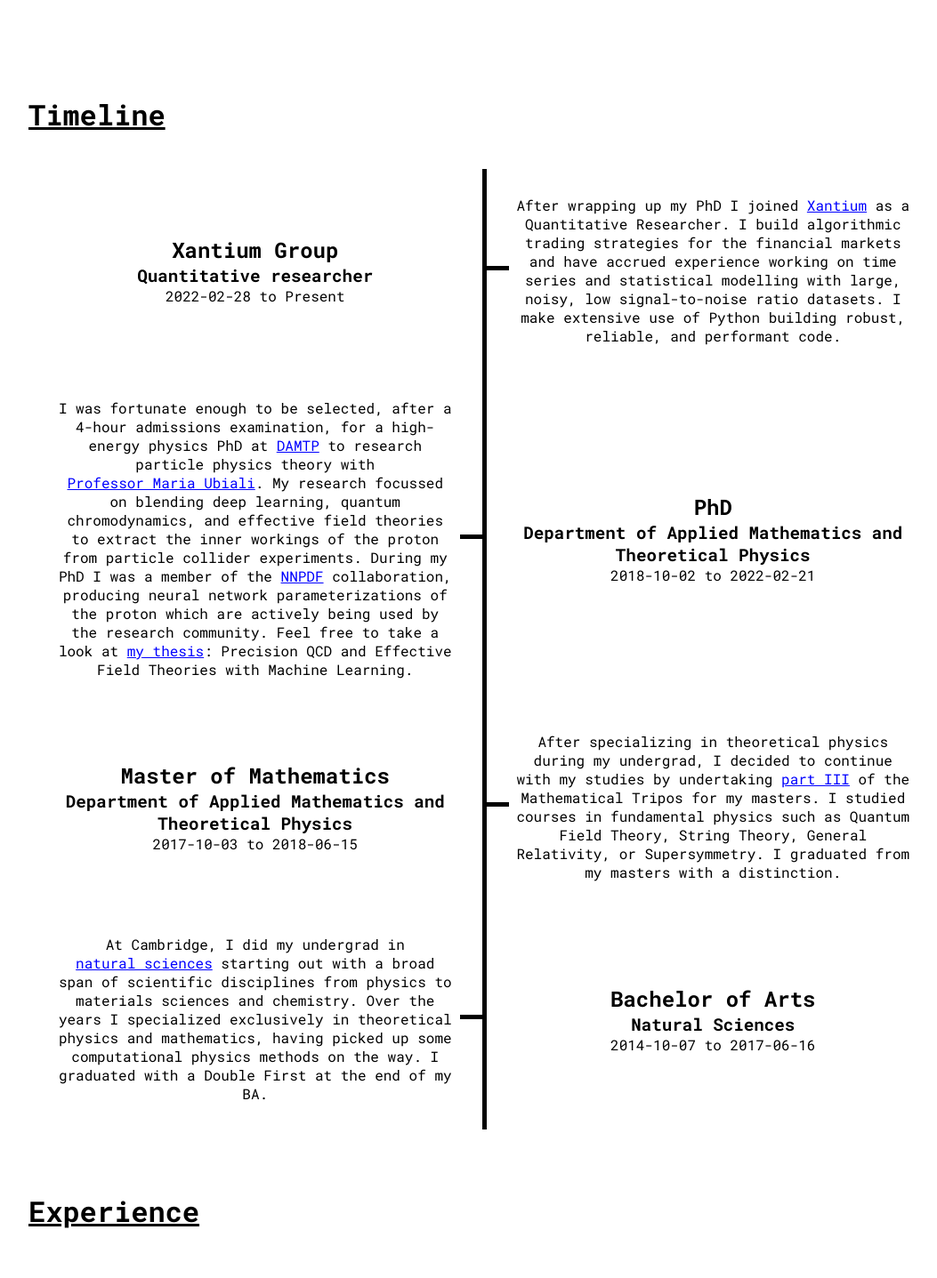
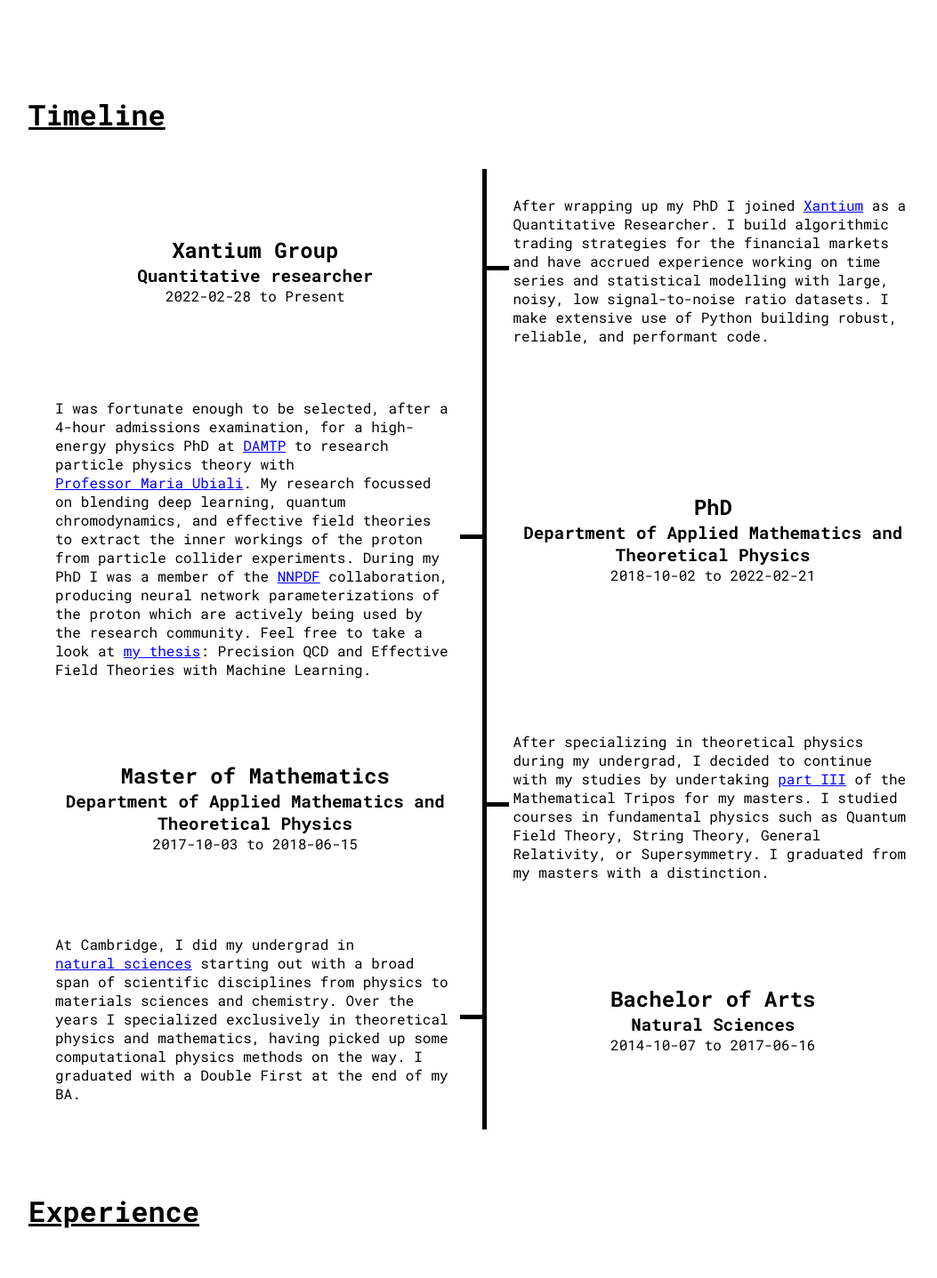
Before and after one commit to siranipour/website, a React (Vite) app: page / in a window 1280 px wide. Shown: the part 763-2200 px from the top of the page at 89% size, without its empty margins (96-1149 px from the left). Built offline with nearby package versions, Linux system fonts and the light colour scheme.

Commit message:
Improving timeline

```diff
--- a/src/components/Timeline/Timeline.module.css
+++ b/src/components/Timeline/Timeline.module.css
@@ -21,6 +21,10 @@
     box-sizing: content-box;
     justify-content: center;
     text-align: center;
+}
+
+.timeline-entry > div:nth-child(2){
+    text-align: left;
 }
 
 .timeline-entry:nth-child(odd) {
--- a/src/components/Timeline/Timeline.tsx
+++ b/src/components/Timeline/Timeline.tsx
@@ -18,10 +18,12 @@ const timelineEntries: TimelineEntry[] = [
     description: (
       <p>
         After wrapping up my PhD I joined{" "}
-        <a href="https://www.xantium.com/">Xantium</a> as a Quantitative
-        Researcher. I build algorithmic trading strategies for the financial
-        markets and have accrued experience working on time series and
-        statistical modelling with large, noisy, low signal-to-noise ratio
+        <a href="https://www.xantium.com/" target="_blank">
+          Xantium
+        </a>{" "}
+        as a Quantitative Researcher. I build algorithmic trading strategies for
+        the financial markets and have accrued experience working on time series
+        and statistical modelling with large, noisy, low signal-to-noise ratio
         datasets. I make extensive use of Python building robust, reliable, and
         performant code.
       </p>
@@ -53,7 +55,10 @@ const timelineEntries: TimelineEntry[] = [
         collaboration, producing neural network parameterizations of the proton
         which are actively being used by the research community. Feel free to
         take a look at{" "}
-        <a href="https://www.repository.cam.ac.uk/items/6d92ca76-9aac-4be5-aefc-99d49a27406f">
+        <a
+          href="https://www.repository.cam.ac.uk/items/6d92ca76-9aac-4be5-aefc-99d49a27406f"
+          target="_blank"
+        >
           my thesis
         </a>
         : Precision QCD and Effective Field Theories with Machine Learning.
@@ -90,7 +95,10 @@ const timelineEntries: TimelineEntry[] = [
     description: (
       <p>
         At Cambridge, I did my undergrad in{" "}
-        <a href="https://www.undergraduate.study.cam.ac.uk/courses/natural-sciences-ba-hons-msci">
+        <a
+          href="https://www.undergraduate.study.cam.ac.uk/courses/natural-sciences-ba-hons-msci"
+          target="_blank"
+        >
           natural sciences
         </a>{" "}
         starting out with a broad span of scientific disciplines from physics to
```
